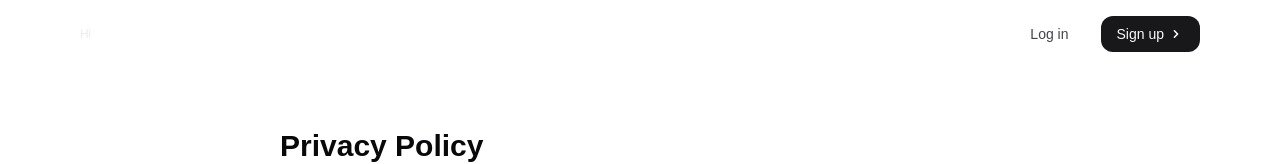
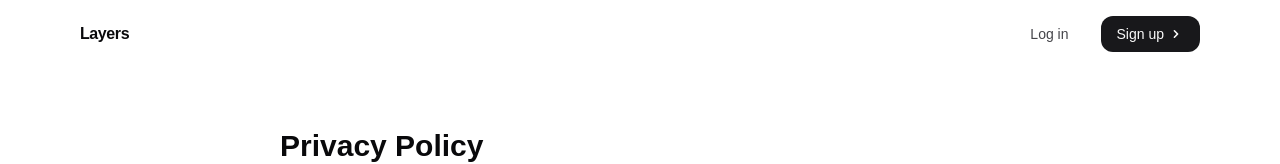
Before and after one commit to davisgary/context-layers, a Next.js app: page /privacy-policy in a window 1280 px wide. Shown: the top 164 px of the page. Built offline with nearby package versions, Linux system fonts and the light colour scheme; no server answers.

Commit message:
Update header link text

```diff
--- a/components/Header.tsx
+++ b/components/Header.tsx
@@ -14,8 +14,8 @@ export default function Header() {
         className="max-w-6xl mx-auto flex items-center justify-between p-4"
         aria-label="Primary Navigation"
       >
-        <Link href="/" className="text-muted text-xs tracking-tight cursor-pointer hover:opacity-80 transition-opacity duration-300">
-          Hi
+        <Link href="/" className="font-semibold tracking-tight cursor-pointer hover:opacity-80 transition-opacity duration-300">
+          Layers
         </Link>
         <div className="flex gap-4 items-center">
           {session?.user ? (
```
